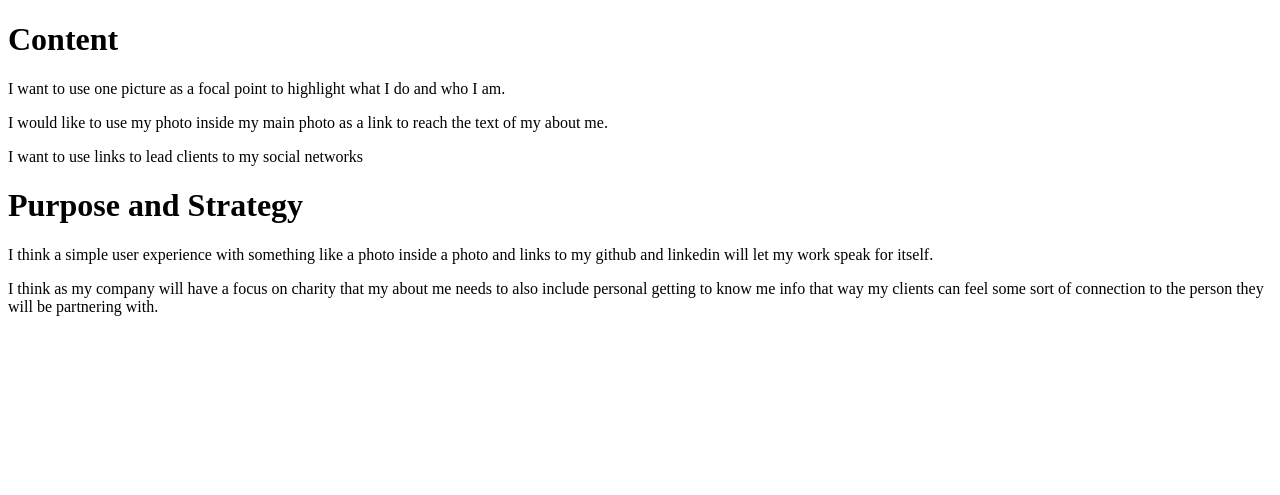
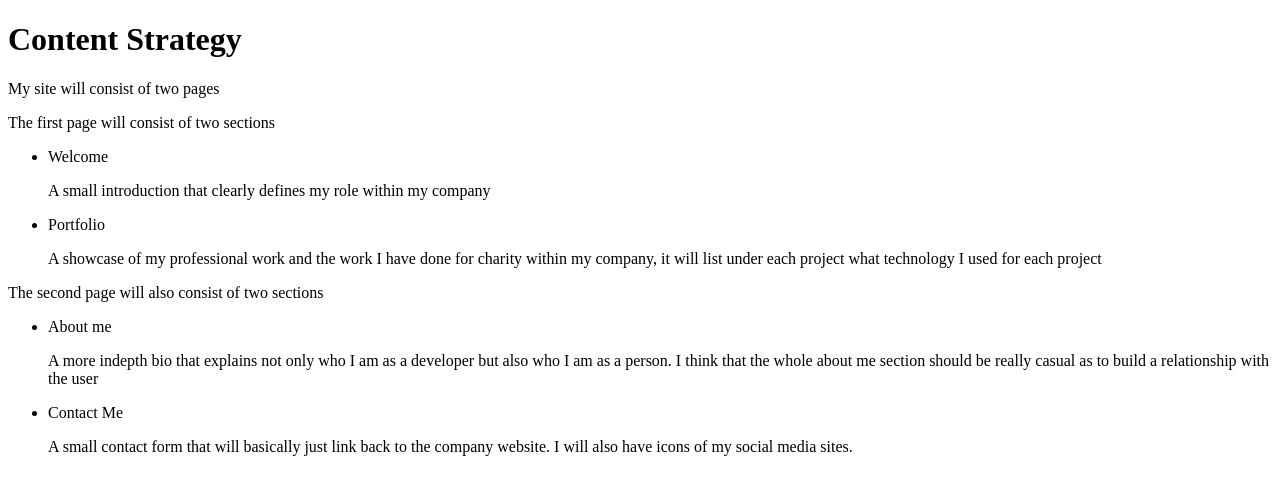
Before and after one commit to dbranch82/danielle-about-me, a PHP site: page /milestone-2.php in a window 1280 px wide. Shown: the top 495 px of the page. Run offline with PHP 8.4, Linux system fonts and the light colour scheme.

Commit message:
Fixed outline of milestone one, <p> tag is incorrect

```diff
--- a/public_html/documentation/milestone-2.php
+++ b/public_html/documentation/milestone-2.php
@@ -4,14 +4,24 @@
 		<title>milestone-2</title>
 	</head>
 	<body>
-		<h1><strong>Content</strong></h1>
-		<p>I want to use one picture as a focal point to highlight what I do and who I am.</p>
-		<p>I would like to use my photo inside my main photo as a link to reach the text of my about me.</p>
-		<p>I want to use links to lead clients to my social networks</p>
-		<h1><strong>Purpose and Strategy</strong></h1>
-		<p>I think a simple user experience with something like a photo inside a photo and links to my github and linkedin will
-		let my work speak for itself.</p>
-		<p>I think as my company will have a focus on charity that my about me needs to also include personal getting to know me info
-		that way my clients can feel some sort of connection to the person they will be partnering with.</p>
+		<h1><strong>Content Strategy</strong></h1>
+		<p>My site will consist of two pages</p>
+		<p>The first page will consist of two sections</p>
+		<ul>
+			<li>Welcome</li>
+			<p>A small introduction that clearly defines my role within my company</p>
+			<li>Portfolio</li>
+			<p>A showcase of my professional work and the work I have done for charity within my company, it will list under each project
+			what technology I used for each project</p>
+		</ul>
+		<p>The second page will also consist of two sections</p>
+		<ul>
+			<li>About me</li>
+			<p>A more indepth bio that explains not only who I am as a developer but also who I am as a person. I think that the
+			whole about me section should be really casual as to build a relationship with the user</p>
+			<li>Contact Me</li>
+			<p>A small contact form that will basically just link back to the company website. I will also have icons of my social
+			media sites. </p>
+		</ul>
 	</body>
 </html>
```
